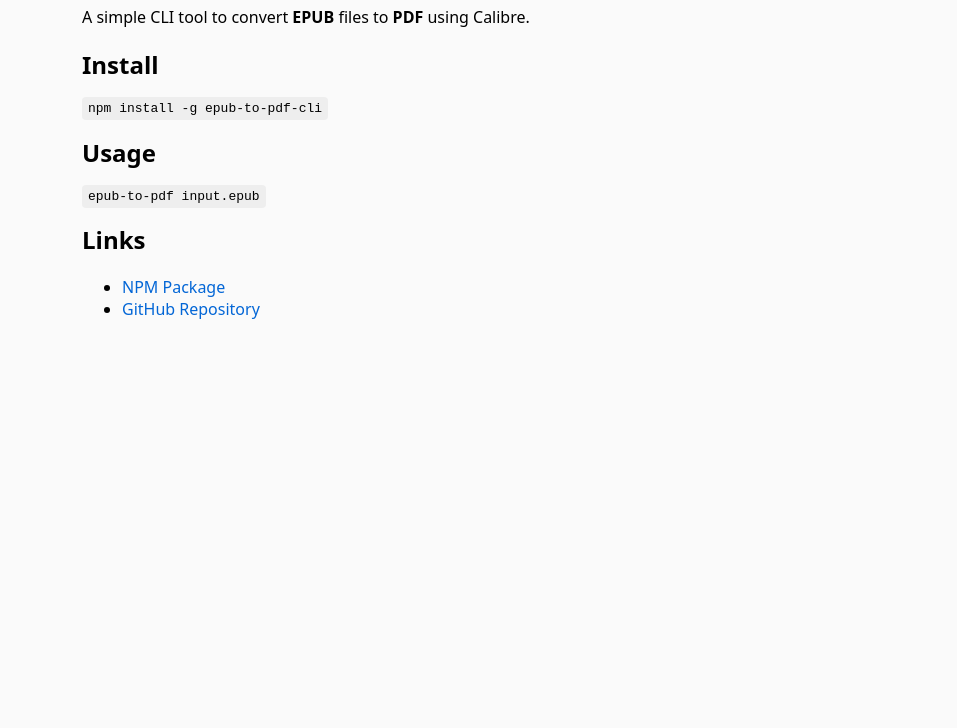
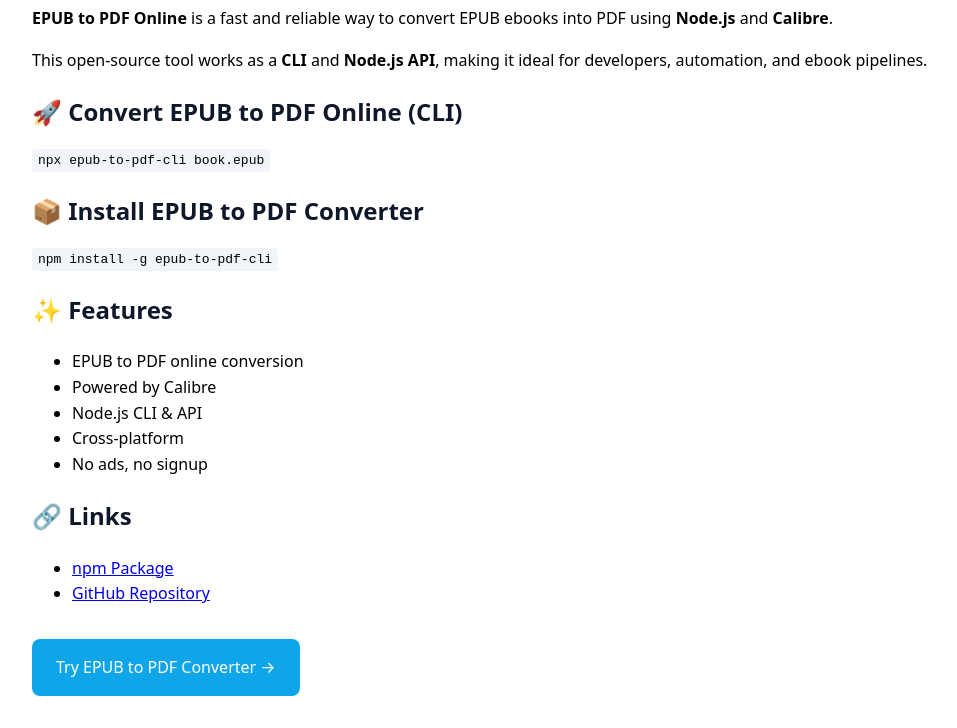
Before and after one commit to surajsutar7/epub-to-pdf-cli, a website: page docs/index.html in a window 1280 px wide. Shown: the part 120-848 px from the top of the page, without its empty margins (158-1115 px from the left). Before the commit the page ends 800 px from the top, so only its background shows below. Drawn offline with Linux system fonts and the light colour scheme.

Commit message:
docs: add SEO landing page for epub to pdf online

```diff
--- a/docs/index.html
+++ b/docs/index.html
@@ -1,17 +1,22 @@
 <!DOCTYPE html>
 <html lang="en">
-
 <head>
   <meta charset="UTF-8" />
-  <title>epub-to-pdf-cli</title>
-  <meta name="viewport" content="width=device-width, initial-scale=1" />
+  <meta name="viewport" content="width=device-width, initial-scale=1.0" />
 
-  <!-- SEO -->
-  <meta name="description" content="Convert EPUB files to PDF using Node.js and Calibre. CLI and programmatic API." />
+  <title>EPUB to PDF Online | Node.js EPUB to PDF Converter (Calibre)</title>
+
+  <meta name="description"
+    content="Convert EPUB to PDF online using Node.js and Calibre. Free open-source EPUB to PDF CLI and API. No signup, fast and reliable." />
+
+  <!-- SEO Keywords -->
+  <meta name="keywords"
+    content="epub to pdf online, epub to pdf, epub to pdf converter, epub to pdf nodejs, calibre epub to pdf" />
 
   <!-- Open Graph -->
-  <meta property="og:title" content="EPUB to PDF CLI – Node.js EPUB Converter" />
-  <meta property="og:description" content="Convert EPUB to PDF using Calibre. Fast, reliable Node.js CLI tool." />
+  <meta property="og:title" content="EPUB to PDF Online – Free Node.js Converter" />
+  <meta property="og:description"
+    content="Convert EPUB to PDF online using Calibre. CLI + API for developers. Open source & fast." />
   <meta property="og:image"
     content="https://raw.githubusercontent.com/surajsutar7/epub-to-pdf-cli/main/assets/epub-to-pdf-cli-og.png" />
   <meta property="og:url" content="https://surajsutar7.github.io/epub-to-pdf-cli/" />
@@ -20,26 +25,50 @@
   <!-- Twitter -->
   <meta name="twitter:card" content="summary_large_image" />
 
+  <!-- Structured Data -->
+  <script type="application/ld+json">
+  {
+    "@context": "https://schema.org",
+    "@type": "SoftwareApplication",
+    "name": "EPUB to PDF Online",
+    "applicationCategory": "UtilityApplication",
+    "operatingSystem": "Linux, macOS, Windows",
+    "description": "Convert EPUB to PDF online using Node.js and Calibre. CLI and API supported.",
+    "url": "https://surajsutar7.github.io/epub-to-pdf-cli/",
+    "author": {
+      "@type": "Person",
+      "name": "Suraj Sutar"
+    },
+    "offers": {
+      "@type": "Offer",
+      "price": "0",
+      "priceCurrency": "USD"
+    }
+  }
+  </script>
+
   <style>
     body {
-      font-family: system-ui, sans-serif;
-      padding: 40px;
-      max-width: 800px;
+      font-family: system-ui, -apple-system, BlinkMacSystemFont;
+      max-width: 900px;
       margin: auto;
-      background: #fafafa;
+      padding: 2rem;
+      line-height: 1.6;
     }
-
-    h1 {
-      color: #222;
+    h1, h2 {
+      color: #0f172a;
     }
-
-    a {
-      color: #0366d6;
+    .cta {
+      background: #0ea5e9;
+      color: white;
+      padding: 1rem 1.5rem;
+      border-radius: 8px;
+      display: inline-block;
       text-decoration: none;
+      margin-top: 1rem;
     }
-
     code {
-      background: #eee;
+      background: #f1f5f9;
       padding: 4px 6px;
       border-radius: 4px;
     }
@@ -48,32 +77,44 @@
 
 <body>
 
-  <h1>📘 epub-to-pdf-cli</h1>
+  <h1>EPUB to PDF Online Converter</h1>
+
   <p>
-    A simple CLI tool to convert <strong>EPUB</strong> files to <strong>PDF</strong>
-    using Calibre.
+    <strong>EPUB to PDF Online</strong> is a fast and reliable way to convert EPUB
+    ebooks into PDF using <strong>Node.js</strong> and <strong>Calibre</strong>.
   </p>
 
-  <h2>Install</h2>
+  <p>
+    This open-source tool works as a <strong>CLI</strong> and <strong>Node.js API</strong>,
+    making it ideal for developers, automation, and ebook pipelines.
+  </p>
+
+  <h2>🚀 Convert EPUB to PDF Online (CLI)</h2>
+
+  <pre><code>npx epub-to-pdf-cli book.epub</code></pre>
+
+  <h2>📦 Install EPUB to PDF Converter</h2>
+
   <pre><code>npm install -g epub-to-pdf-cli</code></pre>
 
-  <h2>Usage</h2>
-  <pre><code>epub-to-pdf input.epub</code></pre>
-
-  <h2>Links</h2>
+  <h2>✨ Features</h2>
   <ul>
-    <li>
-      <a href="https://www.npmjs.com/package/epub-to-pdf-cli" target="_blank">
-        NPM Package
-      </a>
-    </li>
-    <li>
-      <a href="https://github.com/surajsutar7/epub-to-pdf-cli" target="_blank">
-        GitHub Repository
-      </a>
-    </li>
+    <li>EPUB to PDF online conversion</li>
+    <li>Powered by Calibre</li>
+    <li>Node.js CLI & API</li>
+    <li>Cross-platform</li>
+    <li>No ads, no signup</li>
   </ul>
 
+  <h2>🔗 Links</h2>
+  <ul>
+    <li><a href="https://www.npmjs.com/package/epub-to-pdf-cli">npm Package</a></li>
+    <li><a href="https://github.com/surajsutar7/epub-to-pdf-cli">GitHub Repository</a></li>
+  </ul>
+
+  <a class="cta" href="https://www.npmjs.com/package/epub-to-pdf-cli">
+    Try EPUB to PDF Converter →
+  </a>
+
 </body>
-
 </html>
```
